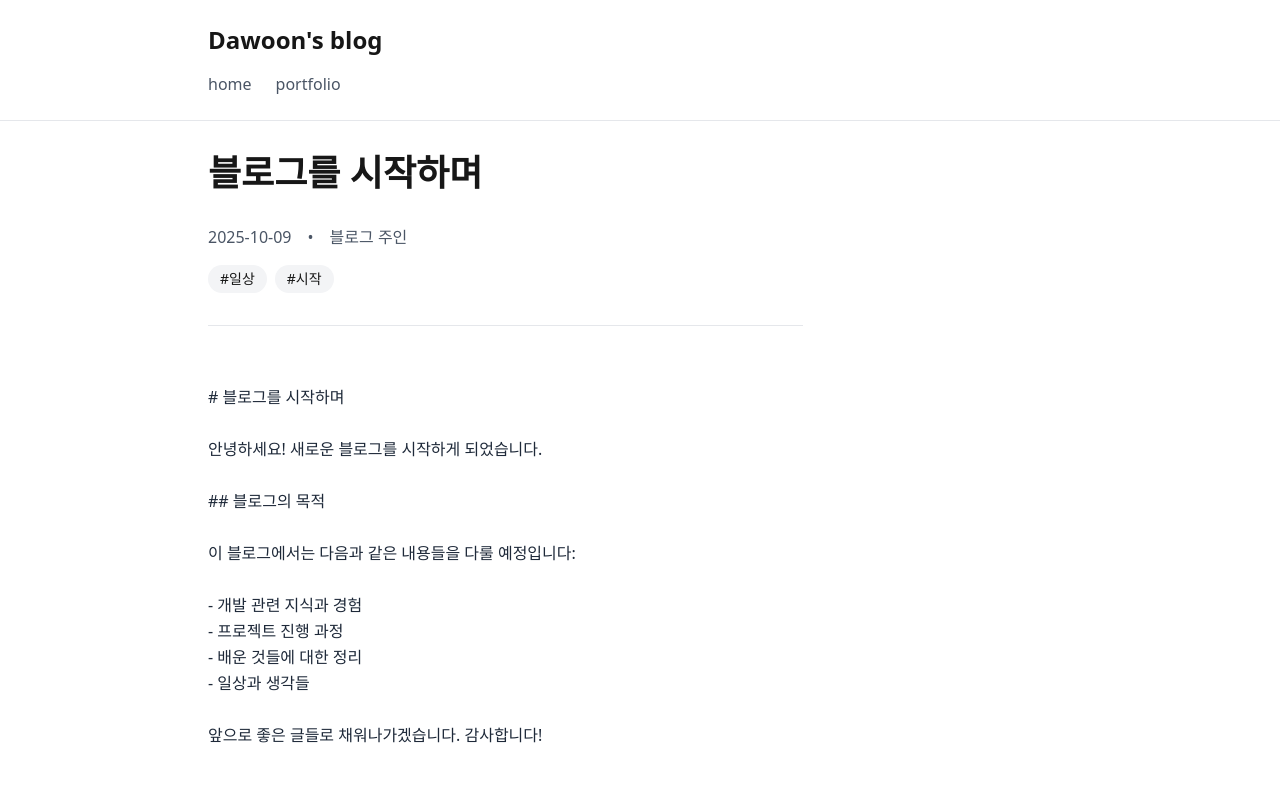
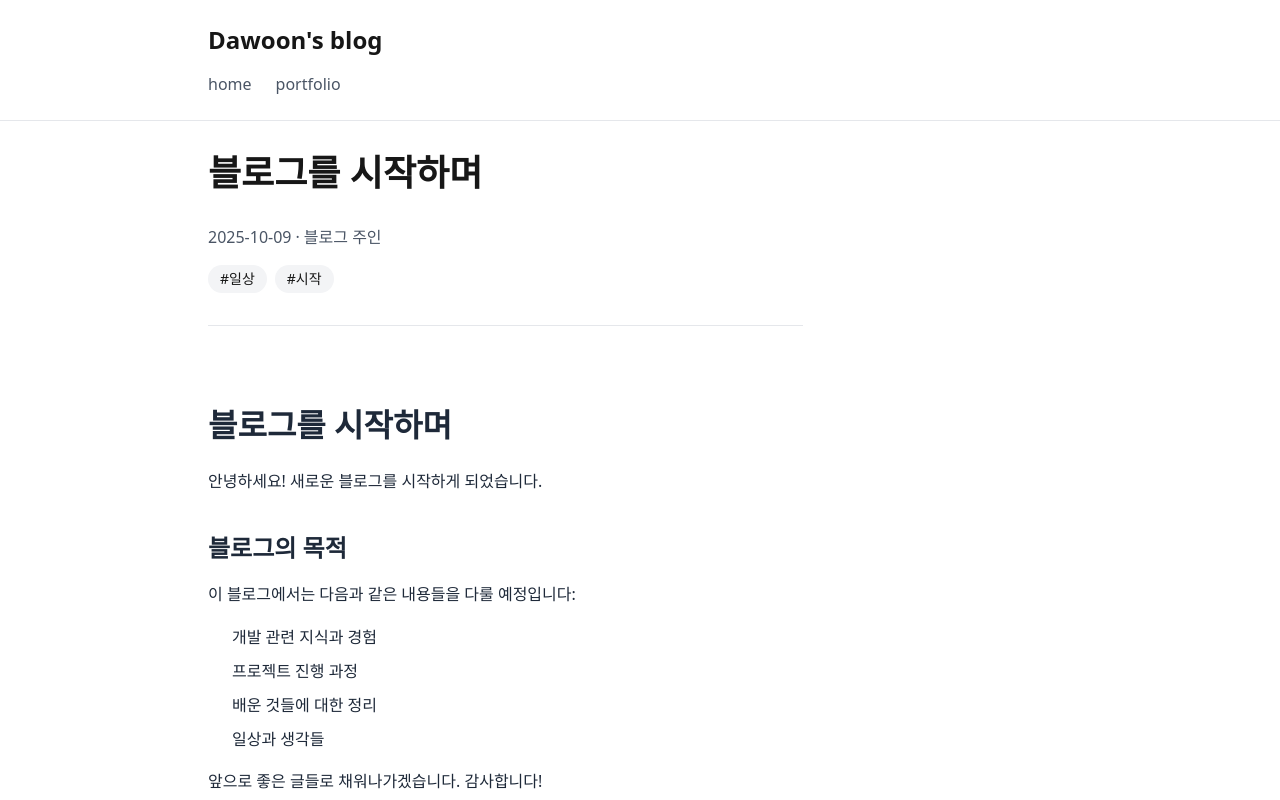
Before and after one commit to hec8897/blog, a Next.js app: page /posts/1 in a window 1280 px wide. Shown: the top 800 px of the page. Built offline with nearby package versions, Linux system fonts and the light colour scheme.

Commit message:
블로그 기본 새팅하기
Signed-off-by: dawoonkim <hec8897@naver.com>

```diff
--- a/components/PostCard.tsx
+++ b/components/PostCard.tsx
@@ -15,7 +15,7 @@ export default function PostCard({ post }: PostCardProps) {
       </Link>
       <div className="text-sm text-gray-500 dark:text-gray-400 mb-3">
         <span>{post.date}</span>
-        <span className="mx-2">•</span>
+        <span className="mx-1">&middot;</span>
         <span>{post.author}</span>
       </div>
       <p className="text-gray-700 dark:text-gray-300 mb-4">{post.excerpt}</p>
--- a/package.json
+++ b/package.json
@@ -10,8 +10,12 @@
   },
   "dependencies": {
     "next": "15.5.4",
+    "next-seo": "^6.8.0",
     "react": "19.1.0",
-    "react-dom": "19.1.0"
+    "react-dom": "19.1.0",
+    "react-markdown": "^10.1.0",
+    "remark-gfm": "^4.0.1",
+    "sass": "^1.93.2"
   },
   "devDependencies": {
     "@eslint/eslintrc": "^3",
--- a/pages/_app.tsx
+++ b/pages/_app.tsx
@@ -1,6 +1,24 @@
-import "@/styles/globals.css";
+import "@/styles/globals.scss";
+
 import type { AppProps } from "next/app";
 
+import { DefaultSeo } from "next-seo";
+
 export default function App({ Component, pageProps }: AppProps) {
-  return <Component {...pageProps} />;
+  return (
+    <>
+      <DefaultSeo
+        {...{
+          title: "Dawoon's blog",
+          description: "Dawoon's blog",
+          openGraph: {
+            type: "website",
+            locale: "ko_KR",
+            url: "https://dawoon.com",
+          },
+        }}
+      />
+      <Component {...pageProps} />
+    </>
+  );
 }
--- a/pages/_document.tsx
+++ b/pages/_document.tsx
@@ -4,6 +4,7 @@ export default function Document() {
   return (
     <Html lang="en">
       <Head />
+
       <body className="antialiased">
         <Main />
         <NextScript />
--- a/pages/posts/[id].tsx
+++ b/pages/posts/[id].tsx
@@ -2,6 +2,8 @@ import { GetStaticPaths, GetStaticProps } from "next";
 import Layout from "@/components/Layout";
 import { posts } from "@/data/posts";
 import { Post } from "@/types/post";
+import ReactMarkdown from "react-markdown";
+import remarkGfm from "remark-gfm";
 
 interface PostPageProps {
   post: Post;
@@ -13,9 +15,9 @@ export default function PostPage({ post }: PostPageProps) {
       <article className="prose dark:prose-invert max-w-none">
         <div className="mb-8">
           <h1 className="text-4xl font-bold mb-4">{post.title}</h1>
-          <div className="flex items-center gap-4 text-gray-600 dark:text-gray-400">
+          <div className="flex items-center gap-1 text-gray-600 dark:text-gray-400">
             <span>{post.date}</span>
-            <span>•</span>
+            <span>&middot;</span>
             <span>{post.author}</span>
           </div>
           <div className="flex gap-2 mt-4 flex-wrap">
@@ -30,8 +32,10 @@ export default function PostPage({ post }: PostPageProps) {
         </div>
 
         <div className="border-t border-gray-200 dark:border-gray-800 pt-8">
-          <div className="whitespace-pre-wrap text-gray-800 dark:text-gray-200 leading-relaxed">
-            {post.content}
+          <div className="prose-content text-gray-800 dark:text-gray-200 leading-relaxed">
+            <ReactMarkdown remarkPlugins={[remarkGfm]}>
+              {post.content}
+            </ReactMarkdown>
           </div>
         </div>
       </article>
--- a/styles/globals.css
+++ /dev/null
@@ -1,97 +0,0 @@
-@import "tailwindcss";
-
-:root {
-  --background: #ffffff;
-  --foreground: #171717;
-}
-
-@theme inline {
-  --color-background: var(--background);
-  --color-foreground: var(--foreground);
-  --font-sans: var(--font-geist-sans);
-  --font-mono: var(--font-geist-mono);
-}
-
-@media (prefers-color-scheme: dark) {
-  :root {
-    --background: #0a0a0a;
-    --foreground: #ededed;
-  }
-}
-
-body {
-  background: var(--background);
-  color: var(--foreground);
-  font-family: system-ui, -apple-system, BlinkMacSystemFont, "Segoe UI", Roboto,
-    "Helvetica Neue", Arial, sans-serif;
-}
-
-/* 프로즈 스타일링 */
-.prose {
-  max-width: 65ch;
-}
-
-.prose h1 {
-  font-size: 2.25em;
-  margin-top: 0;
-  margin-bottom: 0.8888889em;
-  line-height: 1.1111111;
-  font-weight: 800;
-}
-
-.prose h2 {
-  font-size: 1.5em;
-  margin-top: 2em;
-  margin-bottom: 1em;
-  line-height: 1.3333333;
-  font-weight: 700;
-}
-
-.prose h3 {
-  font-size: 1.25em;
-  margin-top: 1.6em;
-  margin-bottom: 0.6em;
-  line-height: 1.6;
-  font-weight: 600;
-}
-
-.prose p {
-  margin-top: 1.25em;
-  margin-bottom: 1.25em;
-}
-
-.prose code {
-  background-color: rgba(0, 0, 0, 0.05);
-  padding: 0.2em 0.4em;
-  border-radius: 0.25rem;
-  font-size: 0.875em;
-}
-
-.dark .prose code {
-  background-color: rgba(255, 255, 255, 0.1);
-}
-
-.prose pre {
-  background-color: rgba(0, 0, 0, 0.05);
-  overflow-x: auto;
-  padding: 1em;
-  border-radius: 0.375rem;
-  margin-top: 1.5em;
-  margin-bottom: 1.5em;
-}
-
-.dark .prose pre {
-  background-color: rgba(255, 255, 255, 0.05);
-}
-
-.prose ul,
-.prose ol {
-  margin-top: 1.25em;
-  margin-bottom: 1.25em;
-  padding-left: 1.625em;
-}
-
-.prose li {
-  margin-top: 0.5em;
-  margin-bottom: 0.5em;
-}
--- /dev/null
+++ b/styles/globals.scss
@@ -0,0 +1,244 @@
+@import "tailwindcss";
+
+// 색상 변수
+$background-light: #ffffff;
+$foreground-light: #171717;
+$background-dark: #0a0a0a;
+$foreground-dark: #ededed;
+
+// 마크다운 색상 변수
+$code-bg-light: rgba(0, 0, 0, 0.08);
+$code-bg-dark: rgba(255, 255, 255, 0.1);
+$code-color-light: #d63384;
+$code-color-dark: #ff6b9d;
+$pre-bg-light: #f6f8fa;
+$pre-bg-dark: #161b22;
+$pre-border-light: #e1e4e8;
+$pre-border-dark: #30363d;
+$link-color-light: #0969da;
+$link-color-dark: #58a6ff;
+$quote-border-light: #dfe2e5;
+$quote-border-dark: #3b434b;
+$quote-color-light: #6a737d;
+$quote-color-dark: #8b949e;
+
+:root {
+  --background: #{$background-light};
+  --foreground: #{$foreground-light};
+}
+
+@theme inline {
+  --color-background: var(--background);
+  --color-foreground: var(--foreground);
+  --font-sans: var(--font-geist-sans);
+  --font-mono: var(--font-geist-mono);
+}
+
+@media (prefers-color-scheme: dark) {
+  :root {
+    --background: #{$background-dark};
+    --foreground: #{$foreground-dark};
+  }
+}
+
+body {
+  background: var(--background);
+  color: var(--foreground);
+  font-family: system-ui, -apple-system, BlinkMacSystemFont, "Segoe UI", Roboto,
+    "Helvetica Neue", Arial, sans-serif;
+}
+
+/* 프로즈 스타일링 */
+.prose {
+  max-width: 65ch;
+
+  h1 {
+    font-size: 2.25em;
+    margin-top: 0;
+    margin-bottom: 0.8888889em;
+    line-height: 1.1111111;
+    font-weight: 800;
+  }
+
+  h2 {
+    font-size: 1.5em;
+    margin-top: 2em;
+    margin-bottom: 1em;
+    line-height: 1.3333333;
+    font-weight: 700;
+  }
+
+  h3 {
+    font-size: 1.25em;
+    margin-top: 1.6em;
+    margin-bottom: 0.6em;
+    line-height: 1.6;
+    font-weight: 600;
+  }
+
+  p {
+    margin-top: 1.25em;
+    margin-bottom: 1.25em;
+  }
+
+  code {
+    background-color: rgba(0, 0, 0, 0.05);
+    padding: 0.2em 0.4em;
+    border-radius: 0.25rem;
+    font-size: 0.875em;
+  }
+
+  pre {
+    background-color: rgba(0, 0, 0, 0.05);
+    overflow-x: auto;
+    padding: 1em;
+    border-radius: 0.375rem;
+    margin-top: 1.5em;
+    margin-bottom: 1.5em;
+  }
+
+  ul,
+  ol {
+    margin-top: 1.25em;
+    margin-bottom: 1.25em;
+    padding-left: 1.625em;
+  }
+
+  li {
+    margin-top: 0.5em;
+    margin-bottom: 0.5em;
+  }
+}
+
+.dark .prose {
+  code {
+    background-color: rgba(255, 255, 255, 0.1);
+  }
+
+  pre {
+    background-color: rgba(255, 255, 255, 0.05);
+  }
+}
+
+/* 마크다운 콘텐츠 스타일링 */
+.prose-content {
+  h1 {
+    font-size: 2em;
+    font-weight: 700;
+    margin-top: 1.5em;
+    margin-bottom: 0.75em;
+    line-height: 1.2;
+  }
+
+  h2 {
+    font-size: 1.5em;
+    font-weight: 600;
+    margin-top: 1.5em;
+    margin-bottom: 0.75em;
+    line-height: 1.3;
+  }
+
+  h3 {
+    font-size: 1.25em;
+    font-weight: 600;
+    margin-top: 1.5em;
+    margin-bottom: 0.5em;
+    line-height: 1.4;
+  }
+
+  p {
+    margin-top: 1em;
+    margin-bottom: 1em;
+    line-height: 1.7;
+  }
+
+  ul,
+  ol {
+    margin-top: 1em;
+    margin-bottom: 1em;
+    padding-left: 1.5em;
+  }
+
+  li {
+    margin-top: 0.5em;
+    margin-bottom: 0.5em;
+  }
+
+  code {
+    background-color: $code-bg-light;
+    color: $code-color-light;
+    padding: 0.2em 0.4em;
+    border-radius: 0.25rem;
+    font-size: 0.875em;
+    font-family: "Courier New", Courier, monospace;
+  }
+
+  pre {
+    background-color: $pre-bg-light;
+    overflow-x: auto;
+    padding: 1em;
+    border-radius: 0.5rem;
+    margin-top: 1.5em;
+    margin-bottom: 1.5em;
+    border: 1px solid $pre-border-light;
+
+    code {
+      background-color: transparent;
+      color: inherit;
+      padding: 0;
+      font-size: 0.875em;
+    }
+  }
+
+  blockquote {
+    border-left: 4px solid $quote-border-light;
+    padding-left: 1em;
+    margin: 1.5em 0;
+    color: $quote-color-light;
+    font-style: italic;
+  }
+
+  a {
+    color: $link-color-light;
+    text-decoration: none;
+
+    &:hover {
+      text-decoration: underline;
+    }
+  }
+
+  strong {
+    font-weight: 600;
+  }
+
+  hr {
+    border: none;
+    border-top: 1px solid $pre-border-light;
+    margin: 2em 0;
+  }
+}
+
+.dark .prose-content {
+  code {
+    background-color: $code-bg-dark;
+    color: $code-color-dark;
+  }
+
+  pre {
+    background-color: $pre-bg-dark;
+    border-color: $pre-border-dark;
+  }
+
+  blockquote {
+    border-left-color: $quote-border-dark;
+    color: $quote-color-dark;
+  }
+
+  a {
+    color: $link-color-dark;
+  }
+
+  hr {
+    border-top-color: $pre-border-dark;
+  }
+}
```
Also changed, not shown: 1 other file (tests, documents, lock files or other folders).
